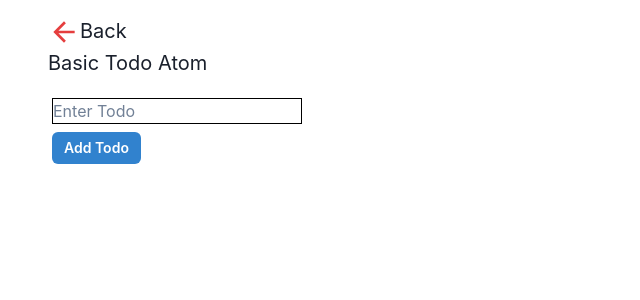
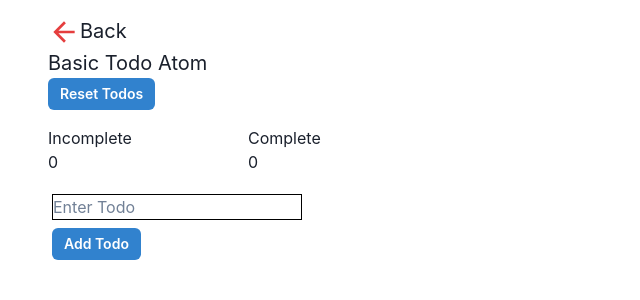
Before and after one commit to gabebravo/recoil-next-ts, a Next.js app: page /basic-todo-atom in a window 1280 px wide. Shown: the top 300 px of the page, without its empty margins (0-640 px from the left). Built offline with nearby package versions, Linux system fonts and the light colour scheme.

Commit message:
Working version of readonly selector that keeps Todo complete/incomplete count

```diff
--- a/pages/basic-todo-atom/index.tsx
+++ b/pages/basic-todo-atom/index.tsx
@@ -1,9 +1,10 @@
-import React from 'react';
-import { css } from '@emotion/react';
+// import { css } from '@emotion/react';
 import { Box, Text } from '@chakra-ui/react';
 import HomeLink from '../components/HomeLink';
 import TodoForm from '../components/TodoForm';
 import Todolist from '../components/Todolist';
+import TodoCount from '../components/TodoCount';
+import ResetTodos from '../components/ResetTodos';
 
 // const todoInput = css`
 //   color: blue;
@@ -15,6 +16,10 @@ const BasicTodoAtom = () => {
       <Box m="1em">
         <HomeLink />
         <Text fontSize="xl">Basic Todo Atom</Text>
+        <ResetTodos />
+      </Box>
+      <Box m="1em">
+        <TodoCount />
       </Box>
       <Box m="1em">
         <TodoForm />
--- /dev/null
+++ b/pages/components/ResetTodos.tsx
@@ -0,0 +1,19 @@
+import { Button } from '@chakra-ui/react';
+import { useResetRecoilState } from 'recoil';
+import todosAtom from '../recoil/atoms/todosAtom';
+
+const ResetTodo = () => {
+  const resetTodosArray = useResetRecoilState(todosAtom);
+
+  const resetTodos = () => {
+    resetTodosArray();
+  };
+
+  return (
+    <Button colorScheme="blue" size="sm" onClick={resetTodos}>
+      Reset Todos
+    </Button>
+  );
+};
+
+export default ResetTodo;
--- /dev/null
+++ b/pages/components/TodoCount.tsx
@@ -0,0 +1,22 @@
+import { Box, Flex, Text } from '@chakra-ui/react';
+import { useRecoilValue } from 'recoil';
+import todoCountSelector from '../recoil/selectors/todosCountSelector';
+import TodoCountType from '../types/TodoCountType';
+
+const TodoCount = () => {
+  const count = useRecoilValue<TodoCountType>(todoCountSelector);
+  return (
+    <Flex>
+      <Box w={200}>
+        <Text>Incomplete</Text>
+        <Text>{count.incomplete}</Text>
+      </Box>
+      <Box w={200}>
+        <Text>Complete</Text>
+        <Text>{count.complete}</Text>
+      </Box>
+    </Flex>
+  );
+};
+
+export default TodoCount;
--- a/pages/components/TodoForm.tsx
+++ b/pages/components/TodoForm.tsx
@@ -1,7 +1,7 @@
 import React from 'react';
 import { Box, Button, Flex } from '@chakra-ui/react';
 import { useSetRecoilState } from 'recoil';
-import todosAtom from '../atoms/todosAtom';
+import todosAtom from '../recoil/atoms/todosAtom';
 import TodoType from '../types/TodoType';
 import { isEmptyOrSpaces } from '../utils';
 
--- a/pages/components/TodoItem.tsx
+++ b/pages/components/TodoItem.tsx
@@ -1,5 +1,5 @@
 import { useSetRecoilState } from 'recoil';
-import todosAtom from '../atoms/todosAtom';
+import todosAtom from '../recoil/atoms/todosAtom';
 import TodoType from '../types/TodoType';
 import {
   Box,
@@ -30,7 +30,7 @@ const TodoItem = ({ todo }: { todo: TodoType }) => {
     setTodos((todos: any) => {
       const newTodos = todos.map((todo: TodoType) => {
         if (todo.id === id) {
-          return { ...todo, completed: !todo.completed };
+          return { ...todo, complete: !todo.complete };
         }
         return todo;
       });
@@ -41,7 +41,7 @@ const TodoItem = ({ todo }: { todo: TodoType }) => {
   return (
     <ListItem padding={2}>
       <Box display="flex" alignItems="center">
-        {todo.completed ? (
+        {todo.complete ? (
           <ListIcon as={CheckCircleIcon} color="green.400" w={5} h={5} />
         ) : (
           <ListIcon as={QuestionOutlineIcon} color="orange.400" w={5} h={5} />
@@ -53,7 +53,7 @@ const TodoItem = ({ todo }: { todo: TodoType }) => {
           size="xs"
           onClick={() => markDone(todo.id)}
         >
-          {todo.completed ? 'Unmark done' : 'Mark done'}
+          {todo.complete ? 'Unmark done' : 'Mark done'}
         </Button>
         <Icon as={DeleteIcon} w={4} h={4} onClick={() => deleteTodo(todo.id)} />
       </Box>
--- a/pages/components/Todolist.tsx
+++ b/pages/components/Todolist.tsx
@@ -1,13 +1,12 @@
 import { useRecoilValue } from 'recoil';
 import TodoType from '../types/TodoType';
-import todosAtom from '../atoms/todosAtom';
+import todosAtom from '../recoil/atoms/todosAtom';
 import TodoItem from './TodoItem';
 import { OrderedList } from '@chakra-ui/react';
 
 function Todolist() {
   const todos = useRecoilValue(todosAtom);
 
-  console.log('todos', todos);
   return (
     <OrderedList>
       {todos?.map((todo: TodoType) => (
--- /dev/null
+++ b/pages/recoil/selectors/todosCountSelector.ts
@@ -0,0 +1,30 @@
+import { selector } from 'recoil';
+import todosAtom from '../atoms/todosAtom';
+import TodoType from '../../types/TodoType';
+import TodoCountType from '../../types/TodoCountType';
+
+const getCount = (todos: TodoType[]): any => {
+  const newCount: TodoCountType = todos.reduce(
+    (acc: TodoCountType, todo: TodoType) => {
+      if (todo.complete) {
+        acc.complete++;
+      } else {
+        acc.incomplete++;
+      }
+      return acc;
+    },
+    { incomplete: 0, complete: 0 }
+  );
+
+  return newCount;
+};
+
+const todoCountSelector = selector({
+  key: 'todoCount',
+  get: ({ get }) => {
+    let todos = get(todosAtom);
+    return getCount(todos);
+  },
+});
+
+export default todoCountSelector;
--- /dev/null
+++ b/pages/types/TodoCountType.ts
@@ -0,0 +1,6 @@
+type TodoCountType = {
+  incomplete: number;
+  complete: number;
+};
+
+export default TodoCountType;
--- a/pages/types/TodoType.ts
+++ b/pages/types/TodoType.ts
@@ -1,7 +1,7 @@
 type TodoType = {
   id: number;
   text: string;
-  completed: boolean;
+  complete: boolean;
 };
 
 export default TodoType;
```
Also changed, not shown: pages/recoil/atoms/todosAtom.ts (renamed from pages/atoms/todosAtom.ts).
